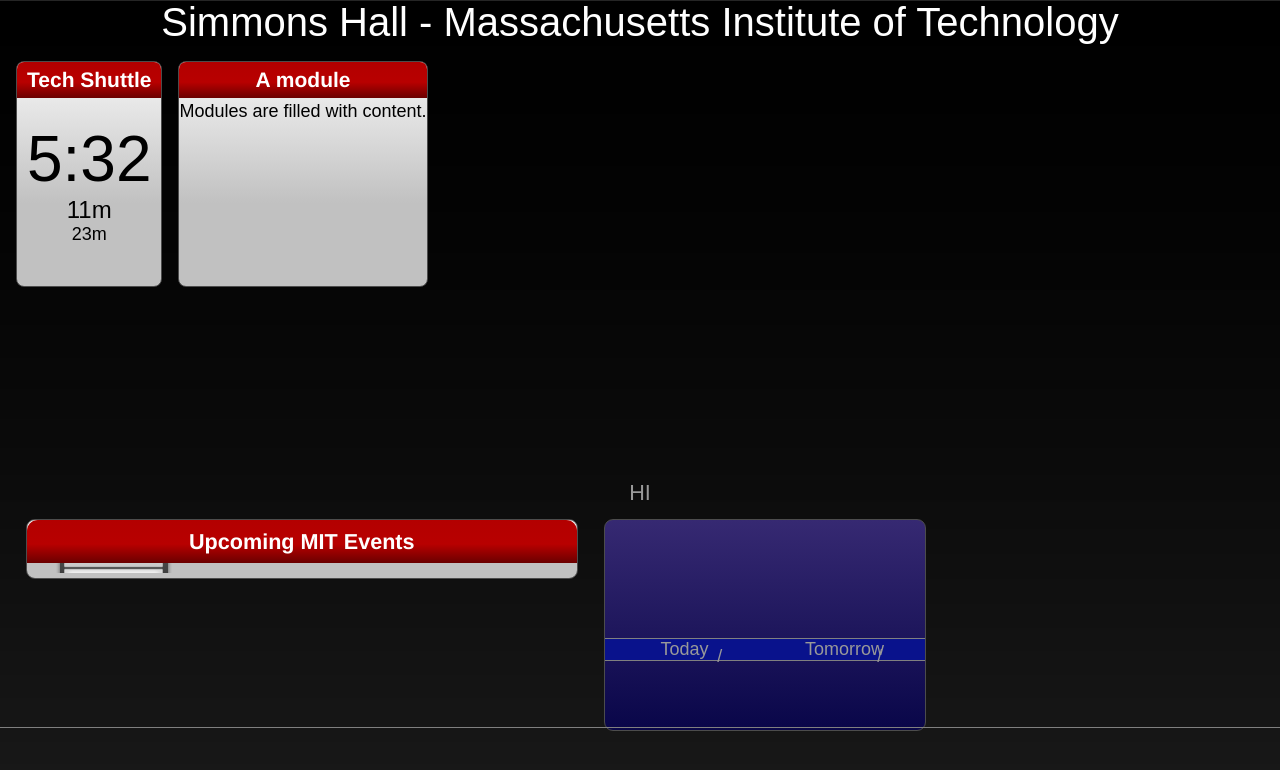
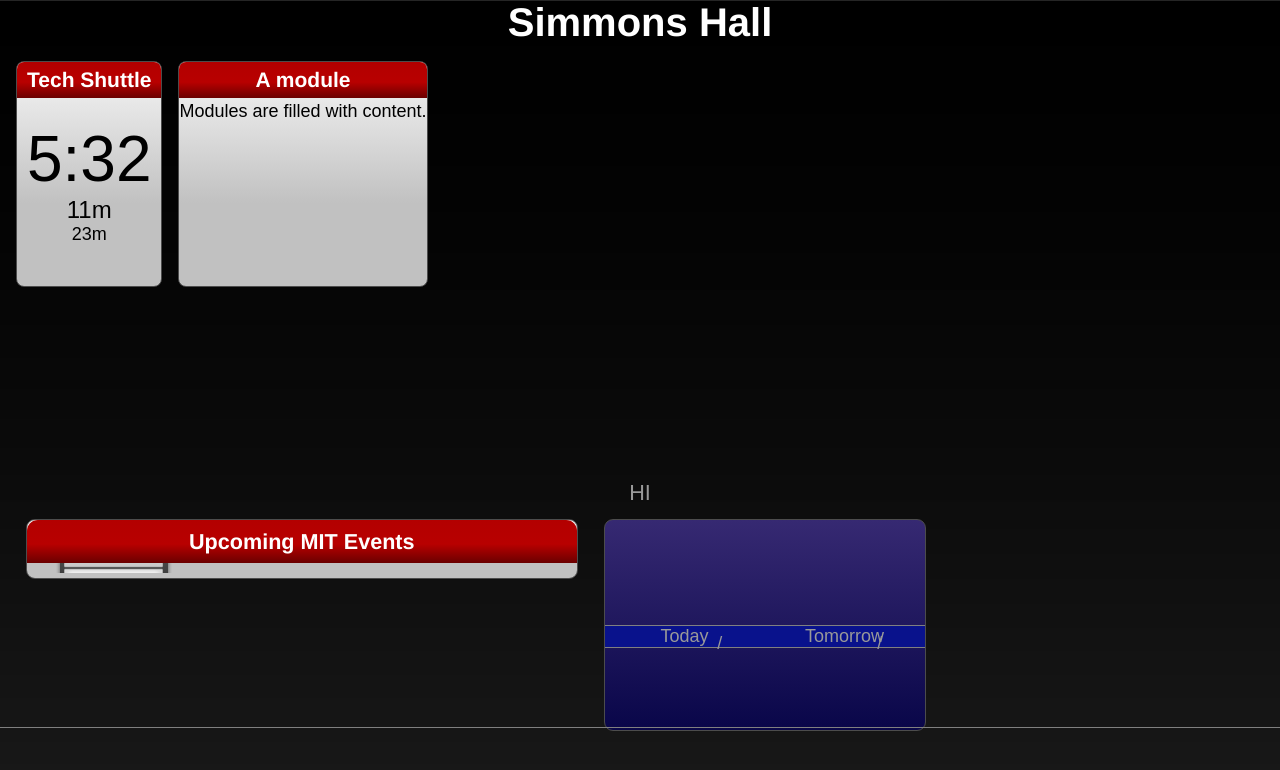
Before and after one commit to ievans/simmonsdash, a Django app: template templates/index.html in a window 1280 px wide. Shown: the top 770 px of the page. Run offline with Django 3.2, Linux system fonts and the light colour scheme; the template is opened without the code that fills it, so the values that code supplies are empty; some libraries are stand-ins or nearby versions.

Commit message:
fixed some titles

```diff
--- a/media/statusboard/statusboard.css
+++ b/media/statusboard/statusboard.css
@@ -465,7 +465,6 @@ font-weight: bold;
 }
 
 #forecast {
-<<<<<<< HEAD
     position: absolute;
     bottom: 0;
     width: 100%;
@@ -683,7 +682,7 @@ margin: 0 50px 0 0;
 .next3{
 }
 
-.masterTitle {
+#mastertitle{
 	font-size: 30pt;
 	text-align: center;
 }
--- a/templates/index.html
+++ b/templates/index.html
@@ -13,9 +13,7 @@
 </head>
 
 <body>
-  <div class="masterTitle">
-    Simmons Hall - Massachusetts Institute of Technology
-  </div>
+  <h1 id="mastertitle">Simmons Hall</h1>
 
   <div id="top">
     <div class="nextbus module">
```
